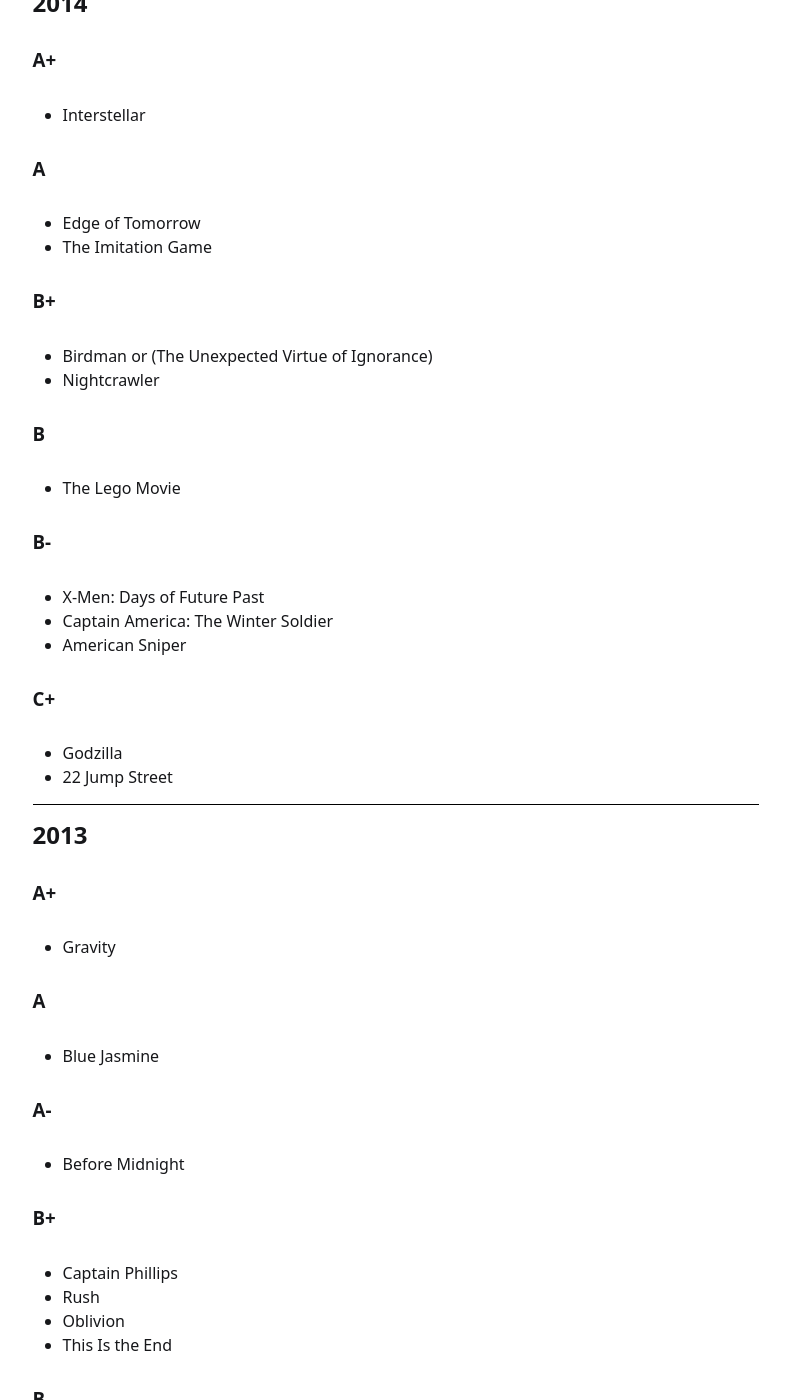
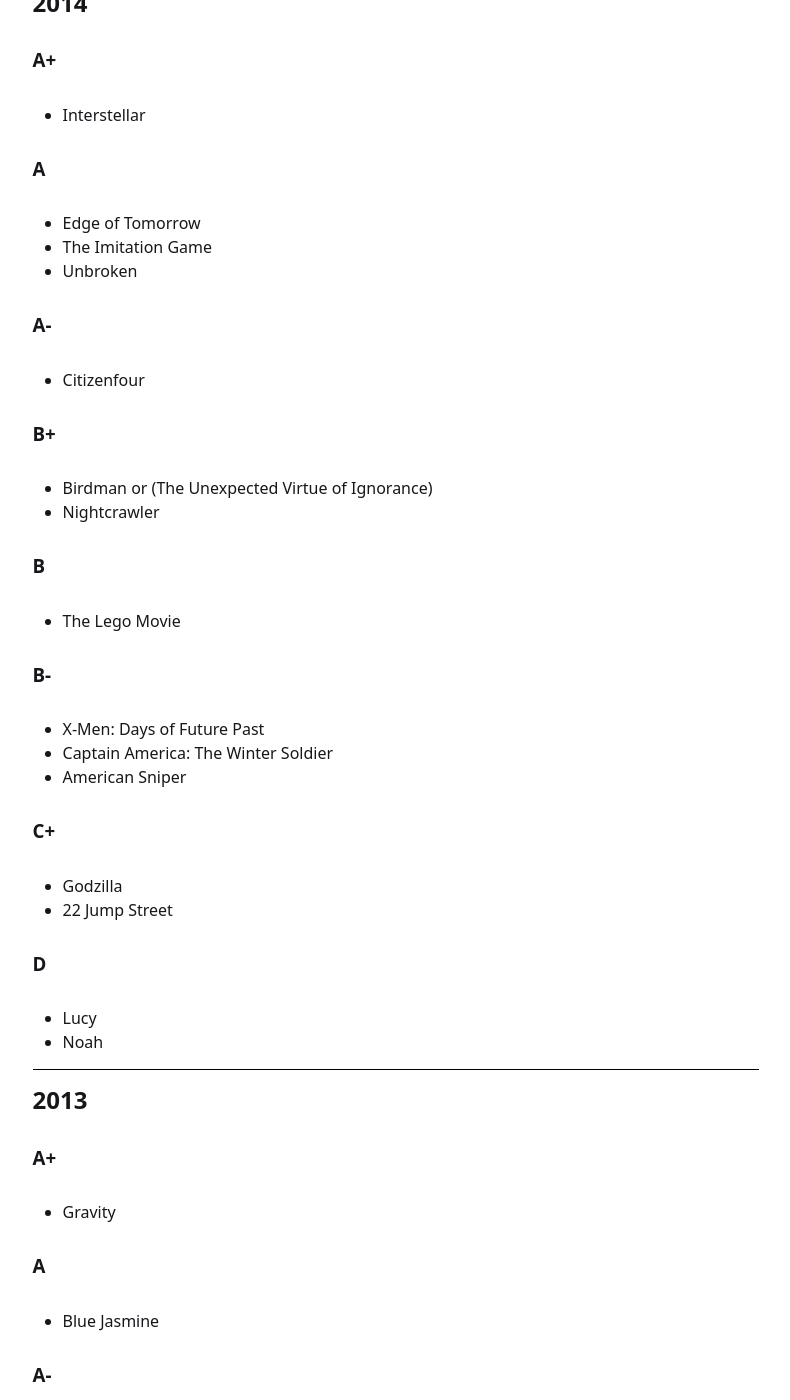
Before and after one commit to casagou/joa, a Jekyll site: the page built from _pages/movies.md, in a window 1280 px wide and 1400 px high, scrolled down 4601 px. Shown: the whole window, without its empty margins (329-1119 px from the left). Built offline with Jekyll 4.4.1, drawn with Linux system fonts in a browser that asks for light colours.

Commit message:
Update movies.md

```diff
--- a/_pages/movies.md
+++ b/_pages/movies.md
@@ -165,6 +165,10 @@ Here are the movies I've watched and reviewed the past few years – it’s a wo
 ### A
 * Edge of Tomorrow
 * The Imitation Game
+* Unbroken
+
+### A-
+* Citizenfour
 
 ### B+
 * Birdman or (The Unexpected Virtue of Ignorance)
@@ -181,6 +185,10 @@ Here are the movies I've watched and reviewed the past few years – it’s a wo
 ### C+
 * Godzilla
 * 22 Jump Street
+
+### D
+* Lucy
+* Noah
 
 ----
 
```
